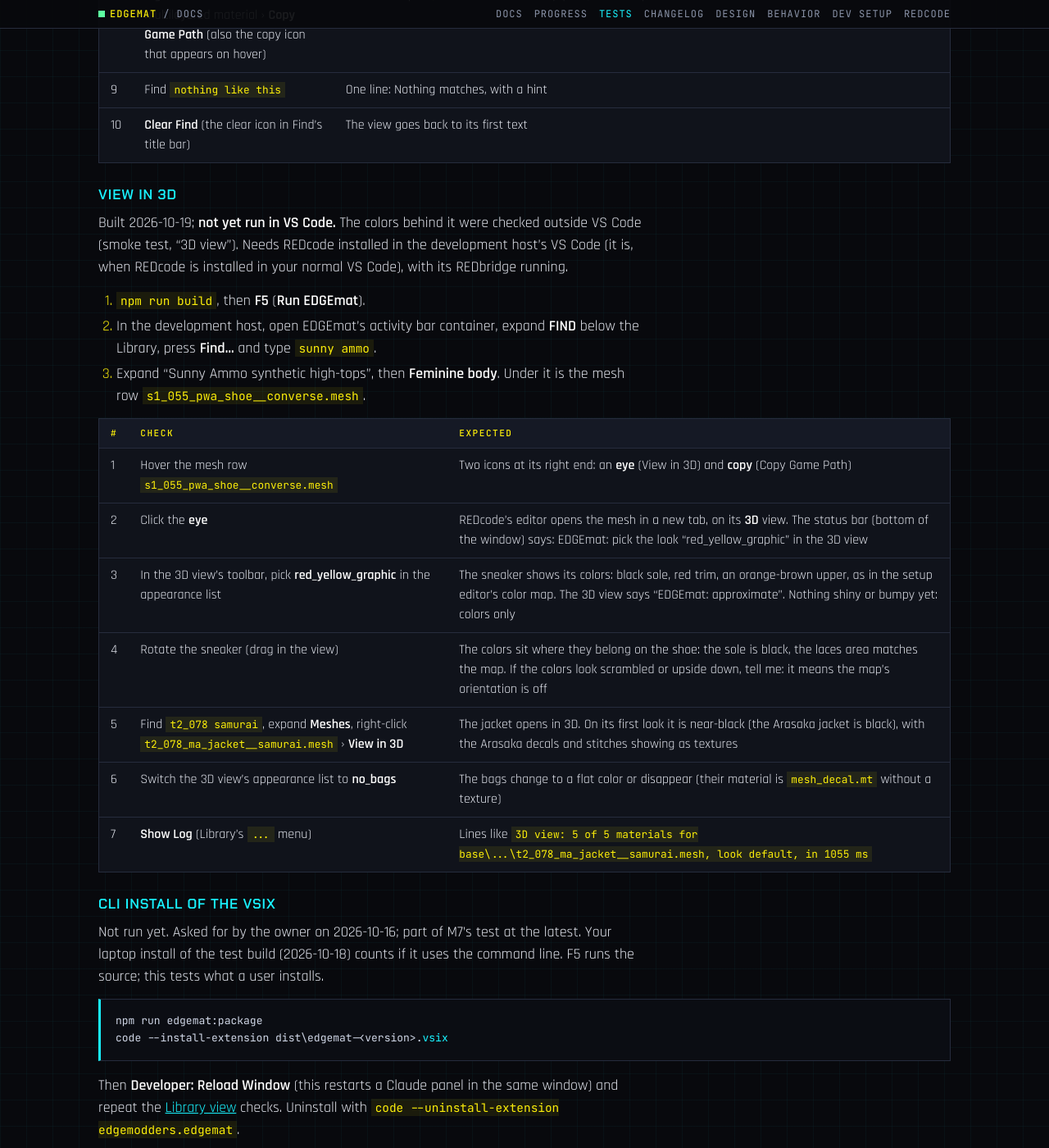
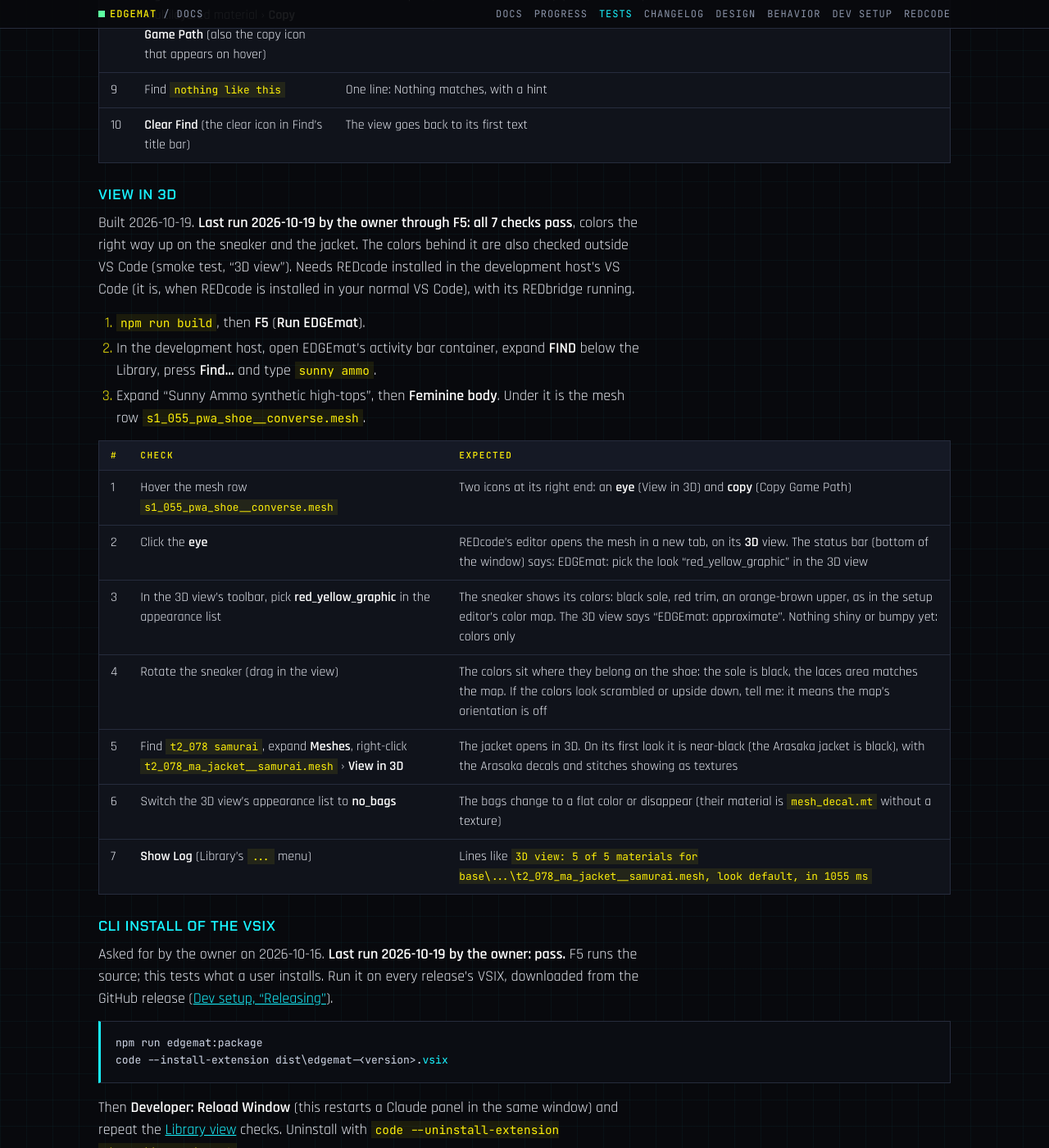
Before and after one commit to Edgemodders/EDGEmat, a Jekyll site: the page built from docs/testing.md, in a window 1280 px wide and 1400 px high, scrolled down 7363 px. Shown: the whole window at 82% size. Built offline with Jekyll 4.4.1, drawn with Linux system fonts in a browser that asks for light colours; our own code applies the rules of GitHub Pages for plain Markdown files; some of the changed text lies outside the part shown.

Commit message:
Tests: View in 3D and the CLI install of the VSIX passed; every M2 hand test has
Co-Authored-By: Claude Opus 5.5 <noreply@anthropic.com>

````diff
--- a/docs/testing.md
+++ b/docs/testing.md
@@ -15,8 +15,8 @@ Last updated 2026-10-17.
 | [Surface page](#surface-page) | By hand, F5 | M2 | 2026-10-17 | Pass |
 | [Setup editor](#setup-editor) | By hand, F5 | M2 | 2026-10-17 | Pass |
 | [Find view](#find-view) | By hand, F5 | M2 | 2026-10-19 | Pass |
-| [View in 3D](#view-in-3d) | By hand, F5, with REDcode | M2 | Not run | Colors checked outside VS Code on 2026-10-19 |
-| [CLI install of the VSIX](#cli-install-of-the-vsix) | By hand | M7 at the latest | Not run | |
+| [View in 3D](#view-in-3d) | By hand, F5, with REDcode | M2 | 2026-10-19 | Pass |
+| [CLI install of the VSIX](#cli-install-of-the-vsix) | By hand | Each release | 2026-10-19 | Pass |
 | [Spec checks 1 to 10](#spec-checks-against-the-game) | Reading game files | M0 | 2026-10-14/15 | Done |
 | [In-game round 1](#in-game-round-1-colors-masks-overrides) | In the game | M0 | 2026-10-15 | Done |
 | [In-game round 2](#in-game-round-2-ratio) | In the game | M0 | 2026-10-15 | Done |
@@ -148,7 +148,7 @@ Built 2026-10-17. **Last run 2026-10-19 by the owner through F5: all 10 checks p
 
 ### View in 3D
 
-Built 2026-10-19; **not yet run in VS Code.** The colors behind it were checked outside VS Code (smoke test, "3D view"). Needs REDcode installed in the development host's VS Code (it is, when REDcode is installed in your normal VS Code), with its REDbridge running.
+Built 2026-10-19. **Last run 2026-10-19 by the owner through F5: all 7 checks pass**, colors the right way up on the sneaker and the jacket. The colors behind it are also checked outside VS Code (smoke test, "3D view"). Needs REDcode installed in the development host's VS Code (it is, when REDcode is installed in your normal VS Code), with its REDbridge running.
 
 1. `npm run build`, then **F5** (**Run EDGEmat**).
 2. In the development host, open EDGEmat's activity bar container, expand **FIND** below the Library, press **Find...** and type `sunny ammo`.
@@ -166,7 +166,7 @@ Built 2026-10-19; **not yet run in VS Code.** The colors behind it were checked
 
 ### CLI install of the VSIX
 
-Not run yet. Asked for by the owner on 2026-10-16; part of M7's test at the latest. Your laptop install of the test build (2026-10-18) counts if it uses the command line. F5 runs the source; this tests what a user installs.
+Asked for by the owner on 2026-10-16. **Last run 2026-10-19 by the owner: pass.** F5 runs the source; this tests what a user installs. Run it on every release's VSIX, downloaded from the GitHub release ([Dev setup, "Releasing"](dev-setup.html#releasing)).
 
 ```powershell
 npm run edgemat:package
````
Also changed, not shown: CLAUDE.md (+2 -2 lines), docs/design.md (+1 -1 lines), docs/progress.md (+2 -3 lines).
